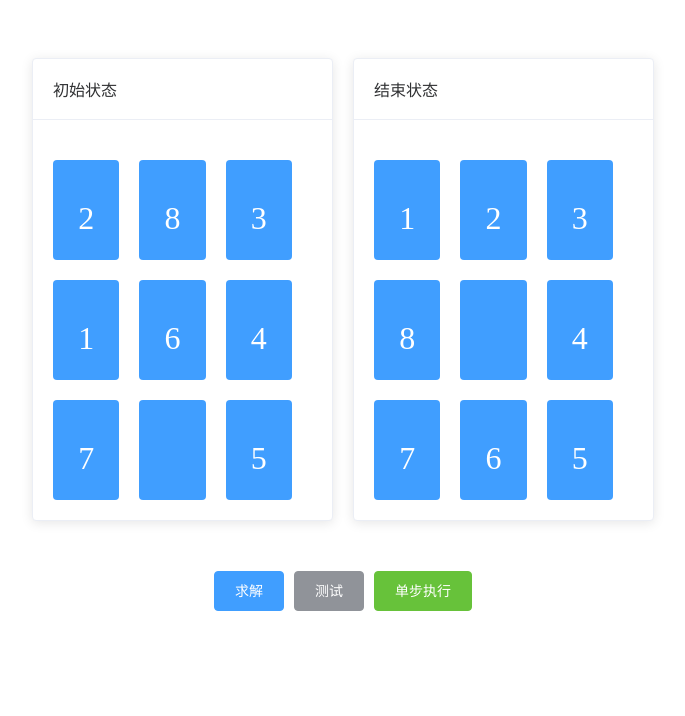
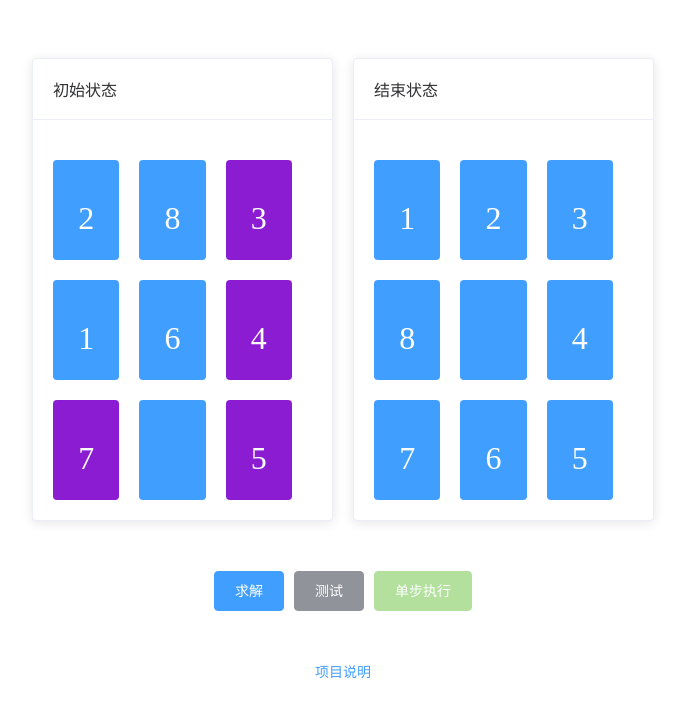
Before and after one commit to jdysya/Eight-digit-number, a Nuxt app: page / in a window 1280 px wide. Shown: the top 716 px of the page, without its empty margins (297-982 px from the left). Built offline with nearby package versions, Linux system fonts and the light colour scheme.

Commit message:
设定了颜色样式，更加直观

```diff
--- a/pages/index.vue
+++ b/pages/index.vue
@@ -11,21 +11,21 @@
           <div style="display: flex; margin-top: 20px; height: 100px;">
             <transition name="el-zoom-in-center">
               <div @click="swapSpace(0)"
-                   :class="{ 'transition-box': true, 'roll-in-left': showArray[0][0], 'roll-in-right': showArray[0][1], 'roll-in-top': showArray[0][2], 'roll-in-bottom': showArray[0][3] }">
+                   :class="{ 'transition-box': true,'correct-class':correctArray[0], 'roll-in-left': showArray[0][0], 'roll-in-right': showArray[0][1], 'roll-in-top': showArray[0][2], 'roll-in-bottom': showArray[0][3] }">
                 <span class="font-class">{{ numShow(0) }}</span>
               </div>
             </transition>
 
             <transition name="el-zoom-in-top">
               <div @click="swapSpace(1)"
-                   :class="{ 'transition-box': true, 'roll-in-left': showArray[1][0], 'roll-in-right': showArray[1][1], 'roll-in-top': showArray[1][2], 'roll-in-bottom': showArray[1][3] }">
+                   :class="{ 'transition-box': true,'correct-class':correctArray[1], 'roll-in-left': showArray[1][0], 'roll-in-right': showArray[1][1], 'roll-in-top': showArray[1][2], 'roll-in-bottom': showArray[1][3] }">
                 <span class="font-class">{{ numShow(1) }}</span>
               </div>
             </transition>
 
             <transition name="el-zoom-in-bottom">
               <div @click="swapSpace(2)"
-                   :class="{ 'transition-box': true, 'roll-in-left': showArray[2][0], 'roll-in-right': showArray[2][1], 'roll-in-top': showArray[2][2], 'roll-in-bottom': showArray[2][3] }">
+                   :class="{ 'transition-box': true,'correct-class':correctArray[2], 'roll-in-left': showArray[2][0], 'roll-in-right': showArray[2][1], 'roll-in-top': showArray[2][2], 'roll-in-bottom': showArray[2][3] }">
                 <span class="font-class">{{ numShow(2) }}</span>
               </div>
             </transition>
@@ -34,21 +34,21 @@
           <div style="display: flex; margin-top: 20px; height: 100px;">
             <transition name="el-zoom-in-center">
               <div @click="swapSpace(3)"
-                   :class="{ 'transition-box': true, 'roll-in-left': showArray[3][0], 'roll-in-right': showArray[3][1], 'roll-in-top': showArray[3][2], 'roll-in-bottom': showArray[3][3] }">
+                   :class="{ 'transition-box': true,'correct-class':correctArray[3], 'roll-in-left': showArray[3][0], 'roll-in-right': showArray[3][1], 'roll-in-top': showArray[3][2], 'roll-in-bottom': showArray[3][3] }">
                 <span class="font-class">{{ numShow(3) }}</span>
               </div>
             </transition>
 
             <transition name="el-zoom-in-top">
               <div @click="swapSpace(4)"
-                   :class="{ 'transition-box': true, 'roll-in-left': showArray[4][0], 'roll-in-right': showArray[4][1], 'roll-in-top': showArray[4][2], 'roll-in-bottom': showArray[4][3] }">
+                   :class="{ 'transition-box': true,'correct-class':correctArray[4], 'roll-in-left': showArray[4][0], 'roll-in-right': showArray[4][1], 'roll-in-top': showArray[4][2], 'roll-in-bottom': showArray[4][3] }">
                 <span class="font-class">{{ numShow(4) }}</span>
               </div>
             </transition>
 
             <transition name="el-zoom-in-bottom">
               <div @click="swapSpace(5)"
-                   :class="{ 'transition-box': true, 'roll-in-left': showArray[5][0], 'roll-in-right': showArray[5][1], 'roll-in-top': showArray[5][2], 'roll-in-bottom': showArray[5][3] }">
+                   :class="{ 'transition-box': true,'correct-class':correctArray[5], 'roll-in-left': showArray[5][0], 'roll-in-right': showArray[5][1], 'roll-in-top': showArray[5][2], 'roll-in-bottom': showArray[5][3] }">
                 <span class="font-class">{{ numShow(5) }}</span>
               </div>
             </transition>
@@ -57,7 +57,7 @@
           <div style="display: flex; margin-top: 20px; height: 100px;">
             <transition name="el-zoom-in-center">
               <div @click="swapSpace(6)"
-                   :class="{ 'transition-box': true, 'roll-in-left': showArray[6][0], 'roll-in-right': showArray[6][1], 'roll-in-top': showArray[6][2], 'roll-in-bottom': showArray[6][3] }">
+                   :class="{ 'transition-box': true,'correct-class':correctArray[6], 'roll-in-left': showArray[6][0], 'roll-in-right': showArray[6][1], 'roll-in-top': showArray[6][2], 'roll-in-bottom': showArray[6][3] }">
 
                 <span class="font-class">{{ numShow(6) }}</span>
 
@@ -66,7 +66,7 @@
 
             <transition name="el-zoom-in-top">
               <div @click="swapSpace(7)"
-                   :class="{ 'transition-box': true, 'roll-in-left': showArray[7][0], 'roll-in-right': showArray[7][1], 'roll-in-top': showArray[7][2], 'roll-in-bottom': showArray[7][3] }">
+                   :class="{ 'transition-box': true,'correct-class':correctArray[7], 'roll-in-left': showArray[7][0], 'roll-in-right': showArray[7][1], 'roll-in-top': showArray[7][2], 'roll-in-bottom': showArray[7][3] }">
 
                 <span class="font-class">{{ numShow(7) }}</span>
 
@@ -75,7 +75,7 @@
 
             <transition name="el-zoom-in-bottom">
               <div @click="swapSpace(8)"
-                   :class="{ 'transition-box': true, 'roll-in-left': showArray[8][0], 'roll-in-right': showArray[8][1], 'roll-in-top': showArray[8][2], 'roll-in-bottom': showArray[8][3] }">
+                   :class="{ 'transition-box': true,'correct-class':correctArray[8], 'roll-in-left': showArray[8][0], 'roll-in-right': showArray[8][1], 'roll-in-top': showArray[8][2], 'roll-in-bottom': showArray[8][3] }">
                 <span class="font-class">{{ numShow(8) }}</span>
               </div>
             </transition>
@@ -166,7 +166,11 @@
     <el-row type="flex" justify="center">
       <el-button type="primary" @click="stateChange()">求解</el-button>
       <el-button type="info" @click="showSomething()">测试</el-button>
-      <el-button type="success" @click="singleStep()" :disabled='isFinish'>单步执行</el-button>
+      <el-button type="success" @click="singleStep()" :disabled='!isSuccess||isFinish'>单步执行</el-button>
+    </el-row>
+    <div class="box"></div>
+    <el-row type="flex" justify="center">
+      <el-link href="https://cloud.jdysya.top/#s/8xKBNdSQ" target="_blank" type="primary">项目说明</el-link>
     </el-row>
 
 
@@ -184,6 +188,7 @@ export default {
     endState: [1, 2, 3, 8, 0, 4, 7, 6, 5],
     // endState: [1, 2, 3, 8, 0, 4, 7, 6, 5],
     showArray: [[0, 0, 0, 0], [0, 0, 0, 0], [0, 0, 0, 0], [0, 0, 0, 0], [0, 0, 0, 0], [0, 0, 0, 0], [0, 0, 0, 0], [0, 0, 0, 0], [0, 0, 0, 0]],
+    correctArray: [0, 0, 0, 0, 0, 0, 0, 0, 0], //对应元素与目标位置一致，则变色
     directions: [-1, -3, 1, 3], //空格移动的方向
     aStar: {
       level: 1, //A*算法中,记录当前的层数,即g(x)
@@ -284,6 +289,13 @@ export default {
         this.$alert("当前操作非法!")
       }
     },
+
+    /**
+     * 用于更改终止状态
+     */
+    swapEndNode(){
+
+    },
     /**
      * 交换两张卡片的位置
      * @param {*} space 空格位置
@@ -330,12 +342,12 @@ export default {
       let temp2 = this.initState[nonSpace]
       this.initState.splice(space, 1, temp2)
       this.initState.splice(nonSpace, 1, temp1)
+      this.setCorrectClass()
 
     },
     /**
      * 获取传入状态空格的当前位置
      */
-
     getPrecentPos(ls) {
       let res = -1
       ls.forEach((item, index) => {
@@ -344,11 +356,22 @@ export default {
       return res
     },
     /**
+     * 将正确的元素设置颜色
+     */
+    setCorrectClass() {
+      this.initState.forEach((item, index) => {
+        if (item === this.endState[index]) {
+          this.correctArray.splice(index,1,1)
+        } else {
+          this.correctArray.splice(index,1,0)
+        }
+      })
+    },
+    /**
      * 判断移动后的空格位置是否合法
      * 若合法,便直接进行移动
      * @param {*} before  移动前的位置
      * @param {*} after 移动后的位置
-     * @param level
      * @param toDoState
      */
     isLegal(before, after, toDoState) {
@@ -480,6 +503,11 @@ export default {
         return ' '
       }
     },
+    /**
+     * 自定义排序规则
+     * @param ls
+     * @returns {*}
+     */
     mySort(ls) {
       return ls.sort((a, b) => {
         if (a.valuation > b.valuation) {
@@ -495,28 +523,7 @@ export default {
   mounted() {
     [...this.moveState] = this.initState // 深拷贝
     this.aStar.visit.add(this.initState.join()) //初始状态加入到已访问的集合中
-    let ls_test = [{
-      'arr': [1, 2, 3],
-      'val': 2
-    },
-      {
-        'arr': [1, 2, 3],
-        'val': 3
-      },
-      {
-        'arr': [1, 2, 3],
-        'val': 1
-      }
-    ]
-    ls_test = ls_test.sort((a, b) => {
-      if (a.val > b.val) {
-        return 1
-      } else if (a.val < b.val) {
-        return -1
-      } else {
-        return 0
-      }
-    })
+    this.setCorrectClass()
   }
 }
 </script>
@@ -550,6 +557,10 @@ export default {
 
 .font-class {
   font-size: xx-large
+}
+
+.correct-class {
+  background-color: #8b1cd2;
 }
 
 .jello-horizontal {
```
